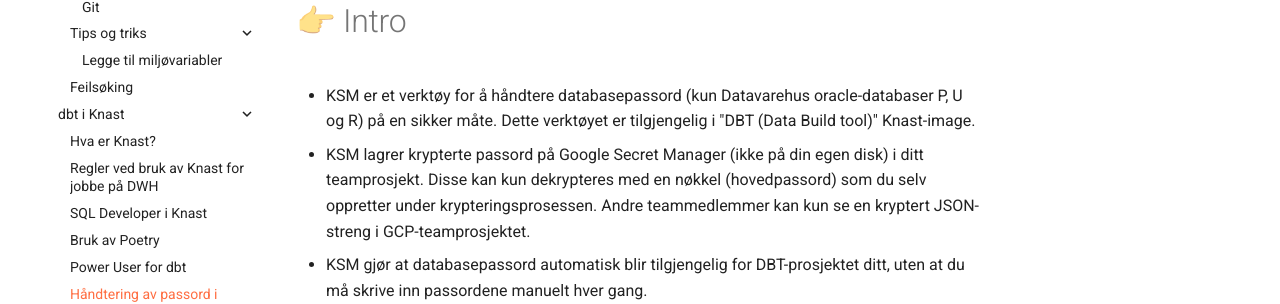
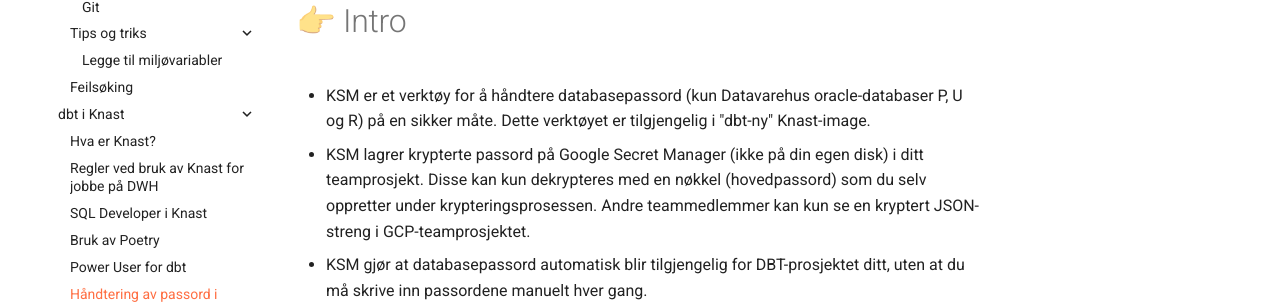
Before and after one commit to navikt/dbt-i-nav, an MkDocs documentation site: the page built from docs/dbt i Knast/KSM-brukerguide.md, in a window 1280 px wide and 900 px high, scrolled down 323 px. Shown: the part 174-478 px from the top of the window. Built offline with MkDocs 1.6.1 and Material for MkDocs 9.7.7, drawn with Linux system fonts in a browser that asks for light colours; comment, search, counter and statistics services are not loaded.

Commit message:
Update KSM tool description in user guide

```diff
--- a/docs/dbt i Knast/KSM-brukerguide.md
+++ b/docs/dbt i Knast/KSM-brukerguide.md
@@ -3,7 +3,7 @@
 [TOC]
 
 # 👉 Intro
-- KSM er et verktøy for å håndtere databasepassord (kun Datavarehus oracle-databaser P, U og R) på en sikker måte. Dette verktøyet er tilgjengelig i "DBT (Data Build tool)" Knast-image.
+- KSM er et verktøy for å håndtere databasepassord (kun Datavarehus oracle-databaser P, U og R) på en sikker måte. Dette verktøyet er tilgjengelig i "dbt-ny" Knast-image.
 - KSM lagrer krypterte passord på Google Secret Manager (ikke på din egen disk) i ditt teamprosjekt. Disse kan kun dekrypteres med en nøkkel (hovedpassord) som du selv oppretter under krypteringsprosessen. Andre teammedlemmer kan kun se en kryptert JSON-streng i GCP-teamprosjektet.
 - KSM gjør at databasepassord automatisk blir tilgjengelig for DBT-prosjektet ditt, uten at du må skrive inn passordene manuelt hver gang.
 - Hvis du glemmer hovedpassordet, kan du kjøre "ksm-encrypt-secrets" for å lage nye passord som overskriver de tidligere på Google Secret Manager.
```
